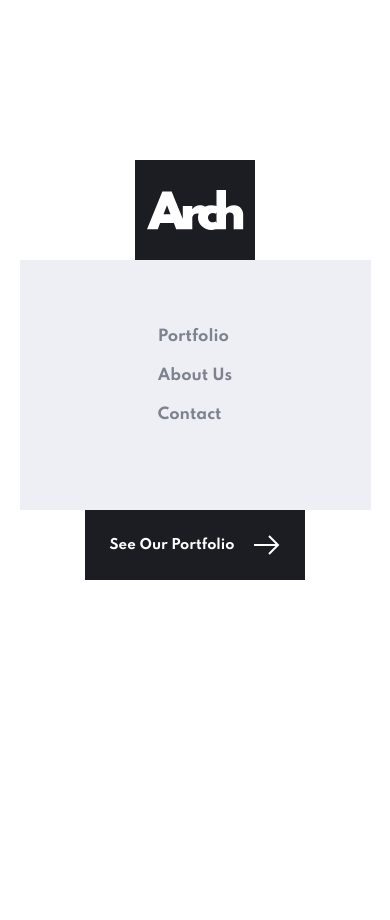
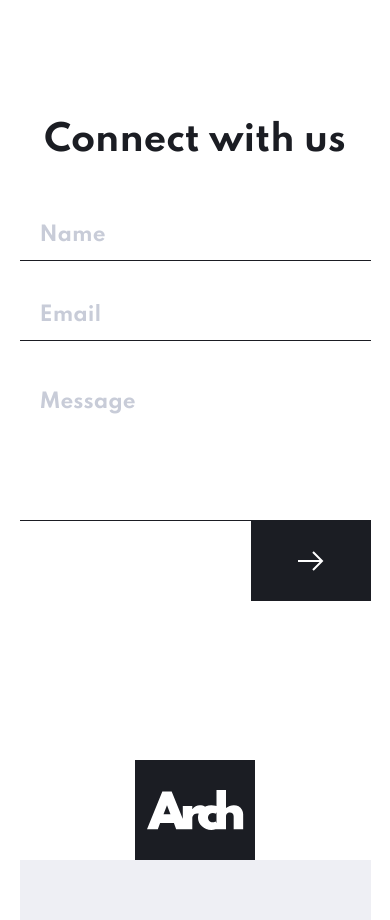
Before and after one commit to nejmimouhsine/arch-studio, a React (Create React App) app: page /contact in a window 390 px wide. Shown: the part 1580-2500 px from the top of the page. Before the commit the page ends 2200 px from the top, so only its background shows below. Built offline with nearby package versions, Linux system fonts and the light colour scheme.

Commit message:
Finish the contact form responsive

```diff
--- a/src/components/button/Button.scss
+++ b/src/components/button/Button.scss
@@ -36,4 +36,11 @@
             filter: invert(1);
         }
     }
+
+    &_empty {
+        width: 120px;
+        height: 80px;
+
+        & img { margin-left: 0; }
+    }
 }
--- /dev/null
+++ b/src/components/connect/Connect.js
@@ -0,0 +1,25 @@
+import React from 'react';
+import Button from '../button/Button';
+import './Connect.scss';
+
+const Connect = () => {
+    return (
+        <section className='connect'>
+            <div className='container connect_container'>
+                <div className='connect_title'>
+                    <h2>Connect with us</h2>
+                </div>
+                <div className='connect_inputs'>
+                    <input type='text' className='connect_input' placeholder='Name' />
+                    <input type='email' className='connect_input' placeholder='Email' />
+                    <textarea className='connect_input connect_area' placeholder='Message' />
+                    <div className='connect_btn'>
+                        <Button to='/contact' cName='btn btn_empty'></Button>
+                    </div>
+                </div>
+            </div>
+        </section>
+    )
+}
+
+export default Connect;
--- /dev/null
+++ b/src/components/connect/Connect.scss
@@ -0,0 +1,84 @@
+.connect {
+    height: 600px;
+    overflow: hidden;
+
+    &_container {
+        display: flex;
+    }
+
+    &_title {
+        width: 35%;
+
+        & h2 {
+            color: #1B1D23;
+            font-size: 50px;
+            max-width: 60%;
+        }
+    }
+
+    &_inputs {
+        width: 60%;
+        display: flex;
+        flex-direction: column;
+    }
+
+    &_input {
+        height: 50px;
+        width: 100%;
+        padding: 20px;
+        font-size: 20px;
+        font-weight: 700;
+        color: #1B1D23;
+        border: none;
+        border-bottom: 1px solid #1B1D23;
+        outline: none;
+        margin-bottom: 30px;
+
+        &::placeholder {
+            color: #C8CCD8;
+            font-size: 20px;
+            font-weight: 700;
+        }
+    }
+
+    &_area {
+        height: 150px;
+        margin: 0;
+        resize: none;
+    }
+
+    &_btn {
+        position: relative;
+        & button {
+            position: absolute;
+            top: 0;
+            right: 0;
+        }
+    }
+}
+
+@media only screen and (max-width: 1200px) {
+    .connect {
+        &_container { flex-direction: column; }
+        &_title {
+            width: 100%;
+            text-align: center;
+
+            & h2 {
+                max-width: 100%;
+                margin-bottom: 50px;
+            }
+        }
+        &_inputs {
+            width: 100%;
+        }
+    }
+}
+
+@media only screen and (max-width: 500px) {
+    .connect {
+        &_title {
+            & h2 { font-size: 35px; }
+        }
+    }
+}
--- a/src/pages/Contact.js
+++ b/src/pages/Contact.js
@@ -6,6 +6,7 @@ import ContactDetails from '../components/contactdetails/ContactDetails';
 import ContactHero from '../assets/contact/desktop/image-hero.jpg';
 import ContactHeroTablet from '../assets/contact/tablet/image-hero.jpg';
 import ContactHeroMobile from '../assets/contact/desktop/image-hero.jpg';
+import Connect from '../components/connect/Connect';
 
 const Contact = () => {
     return (
@@ -19,6 +20,7 @@ const Contact = () => {
                 description='We’d love to hear more about your project. Please, leave a message below or give us a call. We have two offices, one in Texas and one in Tennessee. If you find yourself nearby, come say hello!'
             />
             <ContactDetails />
+            <Connect />
         </Fragment>
     )
 }
```
Also changed, not shown: 1 other file (tests, documents, lock files or other folders).
